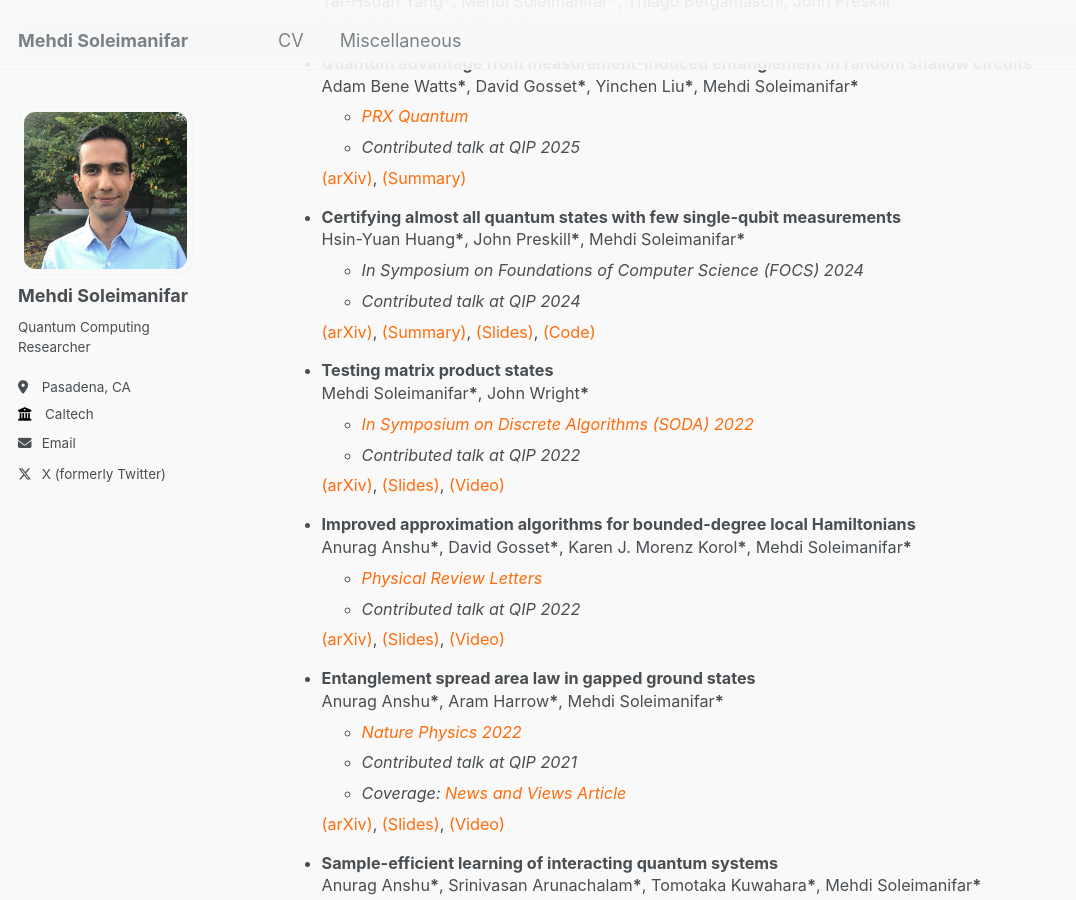
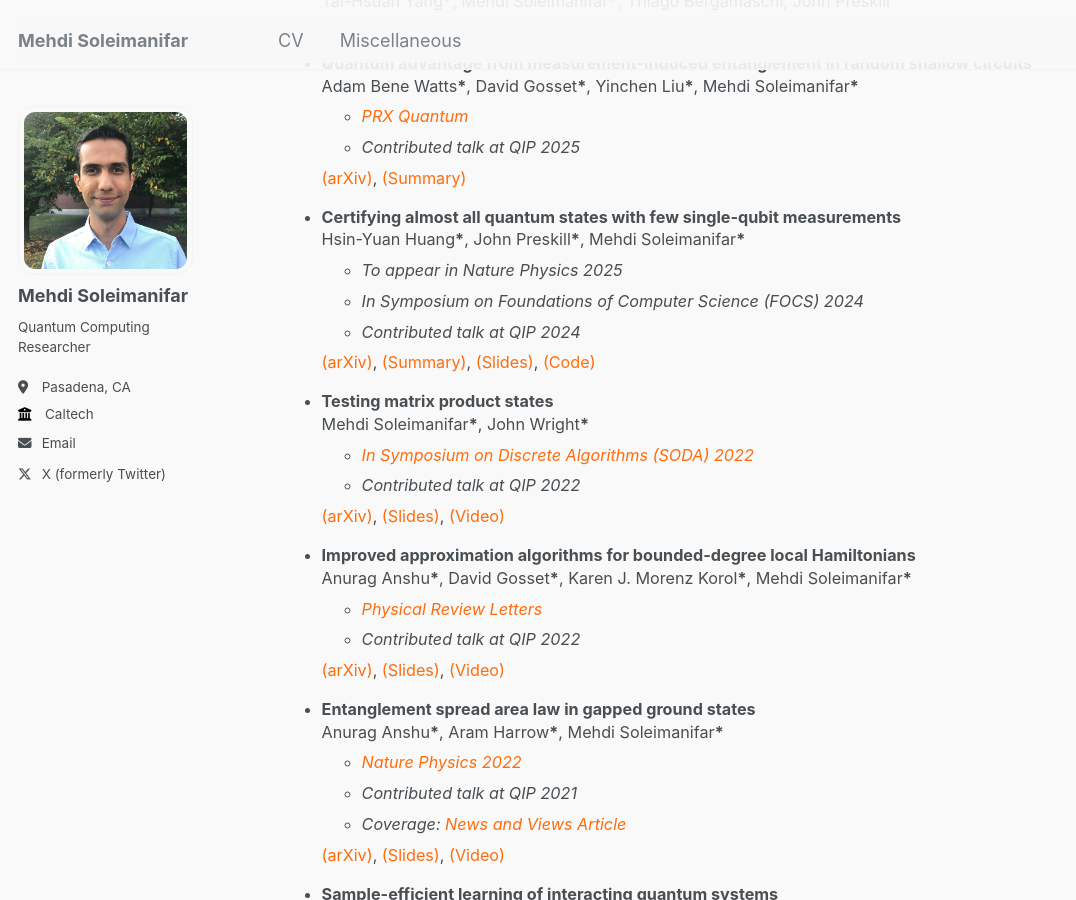
Before and after one commit to gitmehdis/mehdisole.github.io, a Jekyll site: the page built from _pages/about.md, in a window 1280 px wide and 900 px high, scrolled down 797 px. Shown: the whole window, without its empty margins (0-1076 px from the left). Built offline with Jekyll 4.4.1, drawn with Linux system fonts in a browser that asks for light colours.

Commit message:
Update about.md

```diff
--- a/_pages/about.md
+++ b/_pages/about.md
@@ -60,6 +60,7 @@ Publications
             <span style="font-weight: bold;">Certifying almost all quantum states with few single-qubit measurements  </span>
             <br>  Hsin-Yuan Huang<span style="font-weight: bold;">*</span>, John Preskill<span style="font-weight: bold;">*</span>, Mehdi Soleimanifar<span style="font-weight: bold;">*</span>
             <ul style="font-style: italic;">
+                <li>To appear in Nature Physics 2025</li>
                 <li>In Symposium on Foundations of Computer Science (FOCS) 2024</li>
                 <li>Contributed talk at QIP 2024</li>
             </ul>
```
